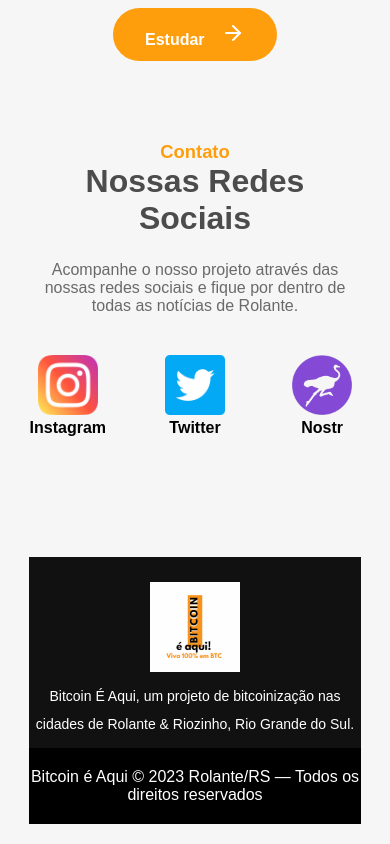
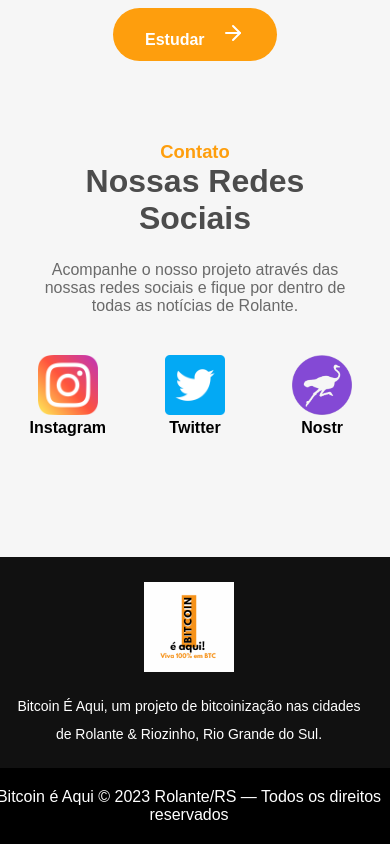
Before and after one commit to koavdev/lp-bitcoineaqui, a React (Create React App) app: page / in a window 390 px wide. Shown: the part 4159-5003 px from the top of the page. Built offline with nearby package versions, Linux system fonts and the light colour scheme.

Commit message:
c32 - update footer in mobile layout

```diff
--- a/src/App.css
+++ b/src/App.css
@@ -269,6 +269,12 @@
   padding: 0.5rem 1rem;
 }
 
+.footer-container {
+  position: absolute;
+  min-width: 100vw;
+  left: -12px;
+}
+
 .footer-content {
   background-color: #111;
   display: flex;
@@ -436,6 +442,13 @@
 
 @media (max-width: 800px) {
 
+
+  .footer-content p{
+    margin: 20px 20px;
+    overflow-x: hidden;
+
+  }
+
   .nav-logo-container {
     max-width: 210px;
   }
@@ -452,6 +465,9 @@
   .navbar-menu-container {
     display: flex;
   }
+
+
+
   .home-bannerImage-container {
     max-width: 450px;
   }
@@ -554,24 +570,6 @@
     height: 60px;
   }
 
-
-  .footer-section-container {
-    min-width: 100%;
-    background-color: #fe9e0d;
-    text-align: center;
-    justify-content: center;
-    padding-top: 1rem;
-    padding-bottom: 1rem;
-
-
-  }
-
-  .footer-text {
-    color: #313131;
-    font-weight: 400;
-    font-size: 14px;
-  }
-
   .App {
     max-width: 95vw;
     overflow-x: hidden;
--- a/src/Components/Footer.js
+++ b/src/Components/Footer.js
@@ -2,7 +2,7 @@
 import Logo from '../Assets/logo.png'
 const Footer = () => {
   return (
-    <footer>
+    <footer class="footer-container">
         <div className='footer-content'>
           <img src={Logo} alt='logo' />
           <p>Bitcoin É Aqui, um projeto de bitcoinização nas cidades de Rolante & Riozinho, Rio Grande do Sul.</p>
```
